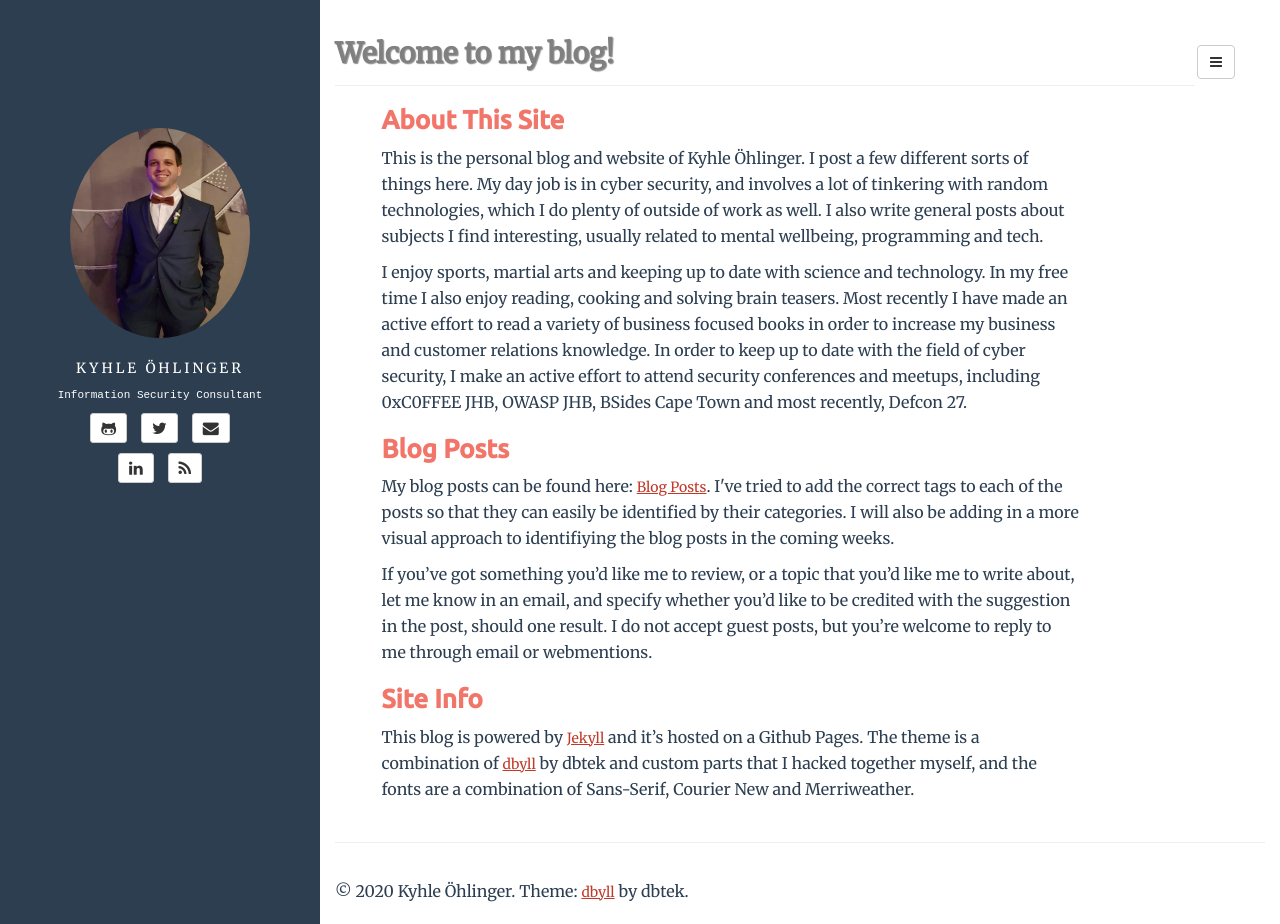
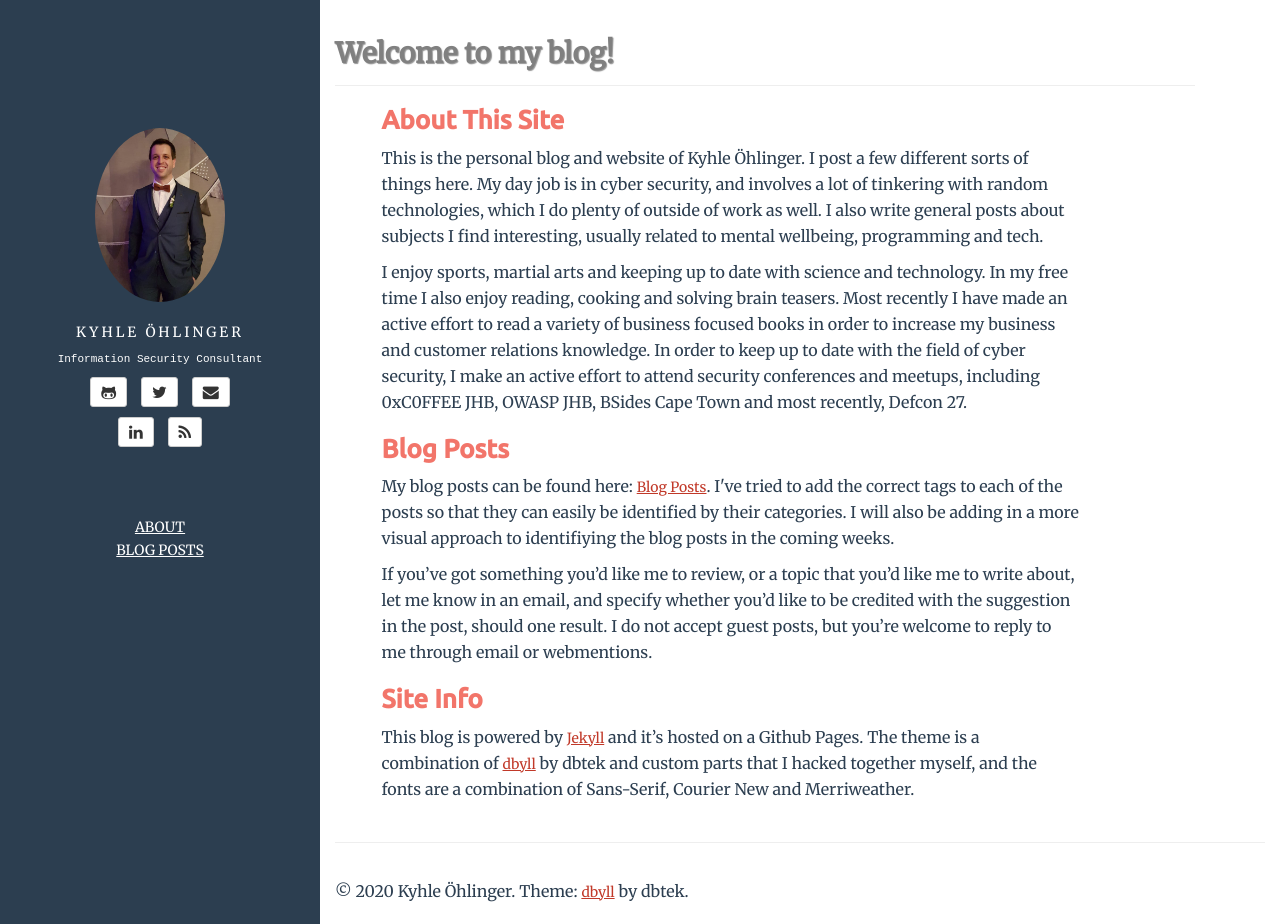
Before and after one commit to KyhleOhlinger/ohlinger.co, a Jekyll site: the page built from index.html, in a window 1280 px wide and 924 px high. Built offline with Jekyll 4.4.1, drawn with Linux system fonts in a browser that asks for light colours; the list of posts is cut into pages by our own code.

Commit message:
Removed Hamburger, added nav to sidebar

```diff
--- a/_includes/default.html
+++ b/_includes/default.html
@@ -74,18 +74,7 @@
 		</div><!-- /.navbar-collapse -->
 	</nav>
 
-	<!-- nav-menu-dropdown -->
-	<div class="btn-group hidden-xs" id="nav-menu">
-		<button type="button" class="btn btn-default dropdown-toggle" data-toggle="dropdown">
-			<i class="fa fa-bars"></i>
-		</button>
-		<ul class="dropdown-menu" role="menu">
-			<li><a href="{{ site.BASE_PATH}}/"><i class="fa fa-home"></i>Home</a></li>
-			<li><a href="{{ site.BASE_PATH}}/{{ site.categories_path }}"><i class="fa fa-folder"></i>Blog Posts</a></li>
-			<li class="divider"></li>
-			<li><a href="#"><i class="fa fa-arrow-up"></i>Top of Page</a></li>
-		</ul>
-	</div>
+
 
 	<div class="col-sm-3 sidebar hidden-xs" style="{% if site.sidebar_background_image %}background: url({{site.sidebar_background_image}}) no-repeat !important;{% endif %}">
 		{% include sidebar.html %}
--- a/_includes/sidebar.html
+++ b/_includes/sidebar.html
@@ -60,4 +60,12 @@
 		</li>
 	</ul>
 </div>
+
+</br>
+</br>
+</br>
+<div class="sideNav">
+	<a href="{{ site.BASE_PATH}}/">About</a></br>
+	<a href="{{ site.BASE_PATH}}/{{ site.categories_path }}">Blog Posts</a>
+</div>
 <!-- sidebar.html end -->
--- a/assets/css/style.css
+++ b/assets/css/style.css
@@ -42,6 +42,19 @@ a.nav-link:hover { color: #777; }
 	margin: 0 auto;
 	margin-bottom: 10px;
 }
+
+
+.sideNav{
+	color:#fff;
+	text-align: center;
+	font-family:Courier New, Courier, monospace;
+	font-size: 16px;
+	text-transform: uppercase;
+}
+.sideNav a{
+	color:#fff;
+}
+
 
 #contact-list li .fa,
 article .share .btn {
@@ -109,6 +122,9 @@ article{
 	letter-spacing: 3px;
 }
 
+
+
+
 article {
 	padding: 0 5% 0;
 	padding-right: 20%;
@@ -124,7 +140,7 @@ article.home div a, article.home pre a { color: #2c3e50; }
 article.home div a:hover, article.home pre a:hover { color: #2c3e50; text-decoration: none; }
 article img { max-width: 100%; }
 
-.img-circle {width:180px; height:210px}
+.img-circle {width:45%;}
 
 article.home h1,
 article.home h2,
```
Also changed, not shown: 9 other files.
